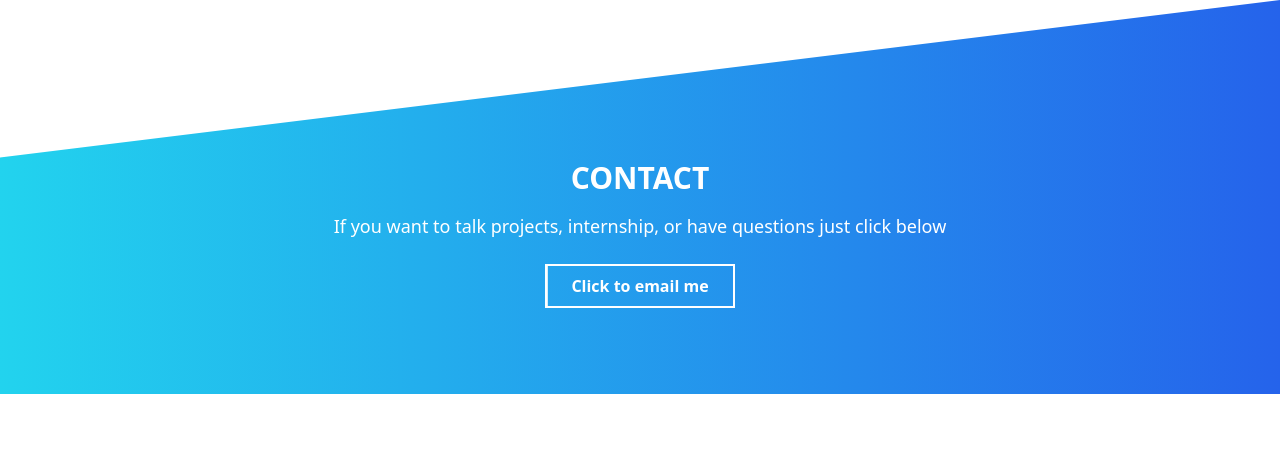
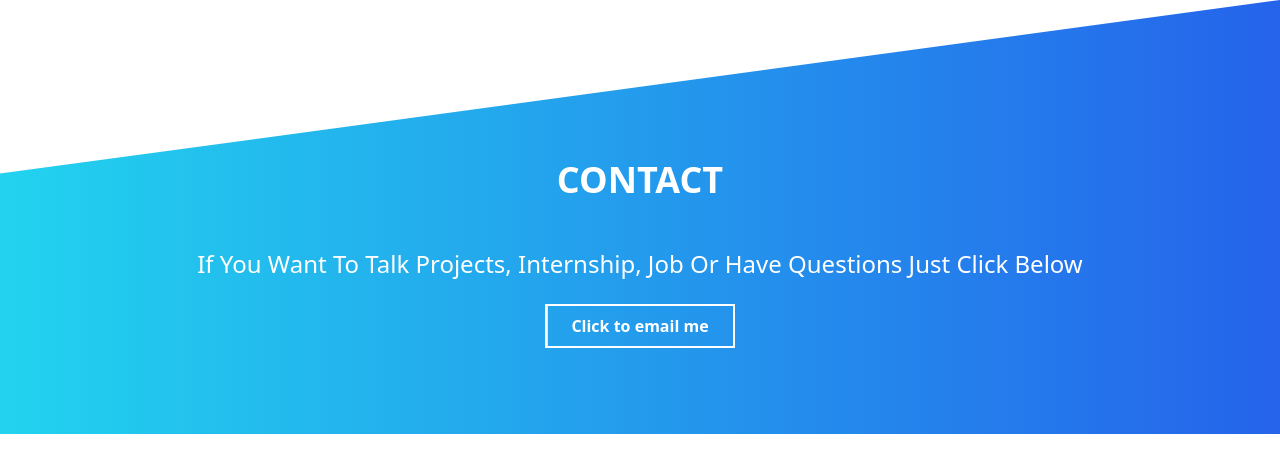
Before and after one commit to Nayeem1402/My-protfolio, a React (Vite) app: page /contact in a window 1280 px wide. Shown: the top 472 px of the page. Built offline with nearby package versions, Linux system fonts and the light colour scheme.

Commit message:
the animation is done on about and contuct

```diff
--- a/src/Contact.jsx
+++ b/src/Contact.jsx
@@ -7,9 +7,12 @@ const Contact = () => {
                 clipPath: 'polygon(0 40%, 100% 0, 100% 100%, 0 100%)',
             }}>
 
-            <h2 className="text-3xl font-bold mt-20 mb-4">CONTACT</h2>
-            <p className="text-lg mb-6">
-                If you want to talk projects, internship, or have questions just click below
+            <h2 className="text-4xl font-bold mt-20 mb-12">CONTACT</h2>
+
+            <div className='animate__animated animate__fadeInUp   animate__slow animate__duration-[1s]'>
+
+            <p className="text-2xl capitalize mb-6">
+                If you want to talk projects, internship, job or have questions just click below
             </p>
             <a href="https://mail.google.com/mail/u/0/#inbox?compose=CllgCHrfTDqXJsZMZfBwTtnqZkDnnGtCzxKkVRwxnzKwNDvNdWBTDhqVKxdBKFqNdpXQLmfrSQB" target='blank'
                 className="inline-block border-2 border-white px-6 py-2 font-semibold relative overflow-hidden group"
@@ -19,6 +22,9 @@ const Contact = () => {
                     Click to email me
                 </span>
             </a>
+
+            </div>
+
         </div>
     )
 }
```
